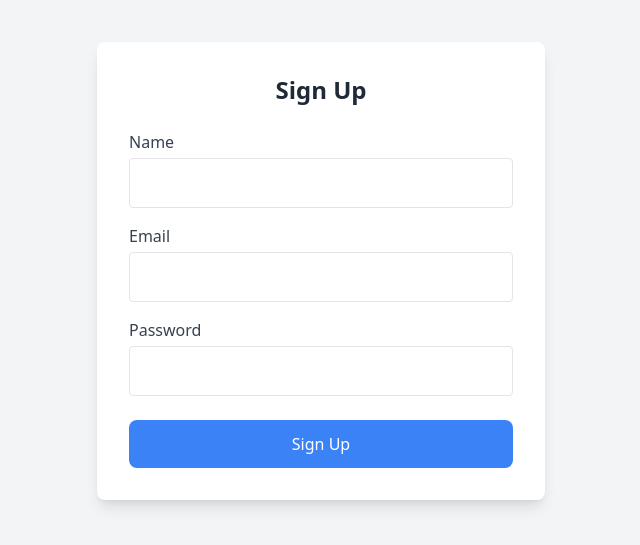
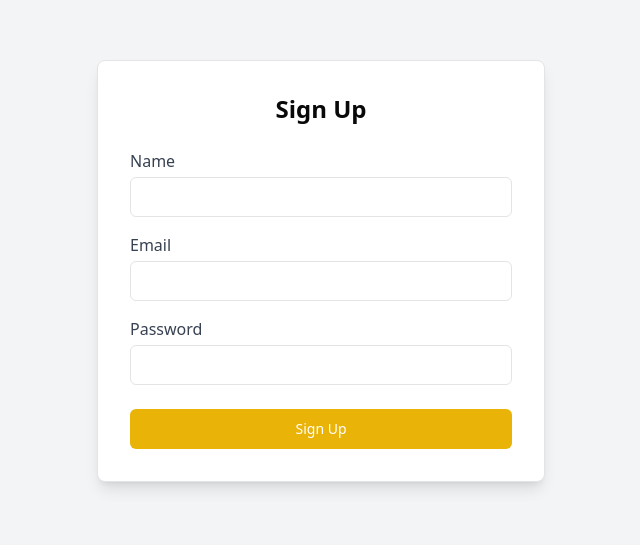
Before and after one commit to AGASALHA/pettrackweb, a React (Vite) app: page /signup in a window 1280 px wide. Shown: the part 129-674 px from the top of the page, without its empty margins (319-959 px from the left). Built offline with nearby package versions, Linux system fonts and the light colour scheme.

Commit message:
:lipstick: feat: adicionando padronizacao simples e as cores da marca

```diff
--- a/package.json
+++ b/package.json
@@ -10,6 +10,7 @@
     "preview": "vite preview"
   },
   "dependencies": {
+    "@radix-ui/react-slot": "^1.1.0",
     "class-variance-authority": "^0.7.0",
     "clsx": "^2.1.1",
     "lucide-react": "^0.439.0",
--- /dev/null
+++ b/src/components/ui/button.tsx
@@ -0,0 +1,56 @@
+import * as React from "react"
+import { Slot } from "@radix-ui/react-slot"
+import { cva, type VariantProps } from "class-variance-authority"
+
+import { cn } from "@/lib/utils"
+
+const buttonVariants = cva(
+  "inline-flex items-center justify-center whitespace-nowrap rounded-md text-sm font-medium ring-offset-background transition-colors focus-visible:outline-none focus-visible:ring-2 focus-visible:ring-ring focus-visible:ring-offset-2 disabled:pointer-events-none disabled:opacity-50",
+  {
+    variants: {
+      variant: {
+        default: "bg-primary text-primary-foreground hover:bg-primary/90",
+        destructive:
+          "bg-destructive text-destructive-foreground hover:bg-destructive/90",
+        outline:
+          "border border-input bg-background hover:bg-accent hover:text-accent-foreground",
+        secondary:
+          "bg-secondary text-secondary-foreground hover:bg-secondary/80",
+        ghost: "hover:bg-accent hover:text-accent-foreground",
+        link: "text-primary underline-offset-4 hover:underline",
+      },
+      size: {
+        default: "h-10 px-4 py-2",
+        sm: "h-9 rounded-md px-3",
+        lg: "h-11 rounded-md px-8",
+        icon: "h-10 w-10",
+      },
+    },
+    defaultVariants: {
+      variant: "default",
+      size: "default",
+    },
+  }
+)
+
+export interface ButtonProps
+  extends React.ButtonHTMLAttributes<HTMLButtonElement>,
+    VariantProps<typeof buttonVariants> {
+  asChild?: boolean
+}
+
+const Button = React.forwardRef<HTMLButtonElement, ButtonProps>(
+  ({ className, variant, size, asChild = false, ...props }, ref) => {
+    const Comp = asChild ? Slot : "button"
+    return (
+      <Comp
+        className={cn(buttonVariants({ variant, size, className }))}
+        ref={ref}
+        {...props}
+      />
+    )
+  }
+)
+Button.displayName = "Button"
+
+export { Button, buttonVariants }
--- /dev/null
+++ b/src/components/ui/card.tsx
@@ -0,0 +1,79 @@
+import * as React from "react"
+
+import { cn } from "@/lib/utils"
+
+const Card = React.forwardRef<
+  HTMLDivElement,
+  React.HTMLAttributes<HTMLDivElement>
+>(({ className, ...props }, ref) => (
+  <div
+    ref={ref}
+    className={cn(
+      "rounded-lg border bg-card text-card-foreground shadow-sm",
+      className
+    )}
+    {...props}
+  />
+))
+Card.displayName = "Card"
+
+const CardHeader = React.forwardRef<
+  HTMLDivElement,
+  React.HTMLAttributes<HTMLDivElement>
+>(({ className, ...props }, ref) => (
+  <div
+    ref={ref}
+    className={cn("flex flex-col space-y-1.5 p-6", className)}
+    {...props}
+  />
+))
+CardHeader.displayName = "CardHeader"
+
+const CardTitle = React.forwardRef<
+  HTMLParagraphElement,
+  React.HTMLAttributes<HTMLHeadingElement>
+>(({ className, ...props }, ref) => (
+  <h3
+    ref={ref}
+    className={cn(
+      "text-2xl font-semibold leading-none tracking-tight",
+      className
+    )}
+    {...props}
+  />
+))
+CardTitle.displayName = "CardTitle"
+
+const CardDescription = React.forwardRef<
+  HTMLParagraphElement,
+  React.HTMLAttributes<HTMLParagraphElement>
+>(({ className, ...props }, ref) => (
+  <p
+    ref={ref}
+    className={cn("text-sm text-muted-foreground", className)}
+    {...props}
+  />
+))
+CardDescription.displayName = "CardDescription"
+
+const CardContent = React.forwardRef<
+  HTMLDivElement,
+  React.HTMLAttributes<HTMLDivElement>
+>(({ className, ...props }, ref) => (
+  <div ref={ref} className={cn("p-6 pt-0", className)} {...props} />
+))
+CardContent.displayName = "CardContent"
+
+const CardFooter = React.forwardRef<
+  HTMLDivElement,
+  React.HTMLAttributes<HTMLDivElement>
+>(({ className, ...props }, ref) => (
+  <div
+    ref={ref}
+    className={cn("flex items-center p-6 pt-0", className)}
+    {...props}
+  />
+))
+CardFooter.displayName = "CardFooter"
+
+export { Card, CardHeader, CardFooter, CardTitle, CardDescription, CardContent }
--- /dev/null
+++ b/src/components/ui/input.tsx
@@ -0,0 +1,25 @@
+import * as React from "react"
+
+import { cn } from "@/lib/utils"
+
+export interface InputProps
+  extends React.InputHTMLAttributes<HTMLInputElement> {}
+
+const Input = React.forwardRef<HTMLInputElement, InputProps>(
+  ({ className, type, ...props }, ref) => {
+    return (
+      <input
+        type={type}
+        className={cn(
+          "flex h-10 w-full rounded-md border border-input bg-background px-3 py-2 text-sm ring-offset-background file:border-0 file:bg-transparent file:text-sm file:font-medium placeholder:text-muted-foreground focus-visible:outline-none focus-visible:ring-2 focus-visible:ring-ring focus-visible:ring-offset-2 disabled:cursor-not-allowed disabled:opacity-50",
+          className
+        )}
+        ref={ref}
+        {...props}
+      />
+    )
+  }
+)
+Input.displayName = "Input"
+
+export { Input }
--- a/src/screens/Signin.tsx
+++ b/src/screens/Signin.tsx
@@ -1,3 +1,6 @@
+import { Button } from '@/components/ui/button'
+import { Card } from '@/components/ui/card'
+import { Input } from '@/components/ui/input'
 import { FormEvent, useState } from 'react'
 
 import { useNavigate, Link } from 'react-router-dom'
@@ -20,34 +23,41 @@
 
   return (
     <div className="min-h-screen flex items-center justify-center bg-gray-100">
-      <div className="bg-white p-8 rounded-lg shadow-lg max-w-md w-full">
-        <h2 className="text-2xl font-bold mb-6 text-gray-800 text-center">Sign In</h2>
-        <form>
+      <Card className="p-8 rounded-lg shadow-lg max-w-md w-full">
+        <h2 className="text-2xl font-bold mb-6 text-center">Sign In</h2>
+        <form onSubmit={handleSubmit}>
           <div className="mb-4">
             <label className="block text-gray-700">Email</label>
-            <input
+            <Input
               type="email"
               value={email}
               onChange={(e) => setEmail(e.target.value)}
-              className="w-full p-3 border rounded mt-1 focus:outline-none focus:ring-2 focus:ring-blue-500"
+              className="w-full mt-1"
+              required
             />
           </div>
           <div className="mb-6">
             <label className="block text-gray-700">Password</label>
-            <input
+            <Input
               type="password"
               value={password}
-              onChange={e => setPassword(e.target.value)}
-              className="w-full p-3 border rounded mt-1 focus:outline-none focus:ring-2 focus:ring-blue-500"
+              onChange={(e) => setPassword(e.target.value)}
+              className="w-full mt-1"
+              required
             />
           </div>
-          <button className="w-full bg-blue-500 text-white p-3 rounded-lg hover:bg-blue-600 transition" onClick={handleSubmit}>Sign In</button>
+          <Button
+            type="submit"
+            className="w-full bg-yellow-500 text-white hover:bg-yellow-600 transition"
+          >
+            Sign In
+          </Button>
         </form>
         <p className="text-center text-gray-600 mt-4">
           Ainda não tem uma conta?{' '}
-          <Link to="/signup" className="text-blue-500 hover:underline">Cadastre-se</Link>
+          <Link to="/signup" className="text-blue-500 hover:underline">Cadastrar-se</Link>
         </p>
-      </div>
+      </Card>
     </div>
   )
 }
--- a/src/screens/Signup.tsx
+++ b/src/screens/Signup.tsx
@@ -1,26 +1,69 @@
-
+import { FormEvent, useState } from 'react'
+import { useNavigate } from 'react-router-dom'
+import { Button } from '@/components/ui/button'
+import { Card } from '@/components/ui/card'
+import { Input } from '@/components/ui/input'
 
 export function Signup() {
+  const [name, setName] = useState('')
+  const [email, setEmail] = useState('')
+  const [password, setPassword] = useState('')
+  const navigate = useNavigate()
+
+  async function handleSubmit(e: FormEvent) {
+    e.preventDefault()
+
+    if (name && email && password) {
+      alert('Signup successful!')
+      navigate('/home')
+    }
+
+    return alert('Please fill in all fields')
+  }
+
   return (
     <div className="min-h-screen flex items-center justify-center bg-gray-100">
-      <div className="bg-white p-8 rounded-lg shadow-lg max-w-md w-full">
-        <h2 className="text-2xl font-bold mb-6 text-gray-800 text-center">Sign Up</h2>
-        <form>
+      <Card className="p-8 rounded-lg shadow-lg max-w-md w-full">
+        <h2 className="text-2xl font-bold mb-6 text-center">Sign Up</h2>
+        <form onSubmit={handleSubmit}>
           <div className="mb-4">
             <label className="block text-gray-700">Name</label>
-            <input type="text" className="w-full p-3 border rounded mt-1 focus:outline-none focus:ring-2 focus:ring-blue-500" />
+            <Input
+              type="text"
+              value={name}
+              onChange={(e) => setName(e.target.value)}
+              className="w-full mt-1"
+              required
+            />
           </div>
           <div className="mb-4">
             <label className="block text-gray-700">Email</label>
-            <input type="email" className="w-full p-3 border rounded mt-1 focus:outline-none focus:ring-2 focus:ring-blue-500" />
+            <Input
+              type="email"
+              value={email}
+              onChange={(e) => setEmail(e.target.value)}
+              className="w-full mt-1"
+              required
+            />
           </div>
           <div className="mb-6">
             <label className="block text-gray-700">Password</label>
-            <input type="password" className="w-full p-3 border rounded mt-1 focus:outline-none focus:ring-2 focus:ring-blue-500" />
+            <Input
+              type="password"
+              value={password}
+              onChange={(e) => setPassword(e.target.value)}
+              className="w-full mt-1"
+              required
+            />
           </div>
-          <button className="w-full bg-blue-500 text-white p-3 rounded-lg hover:bg-blue-600 transition">Sign Up</button>
+          <Button
+            type="submit"
+            className="w-full bg-yellow-500 text-white hover:bg-yellow-600 transition"
+          >
+            Sign Up
+          </Button>
         </form>
-      </div>
+      </Card>
     </div>
   )
 }
```
Also changed, not shown: 1 other file (tests, documents, lock files or other folders).
